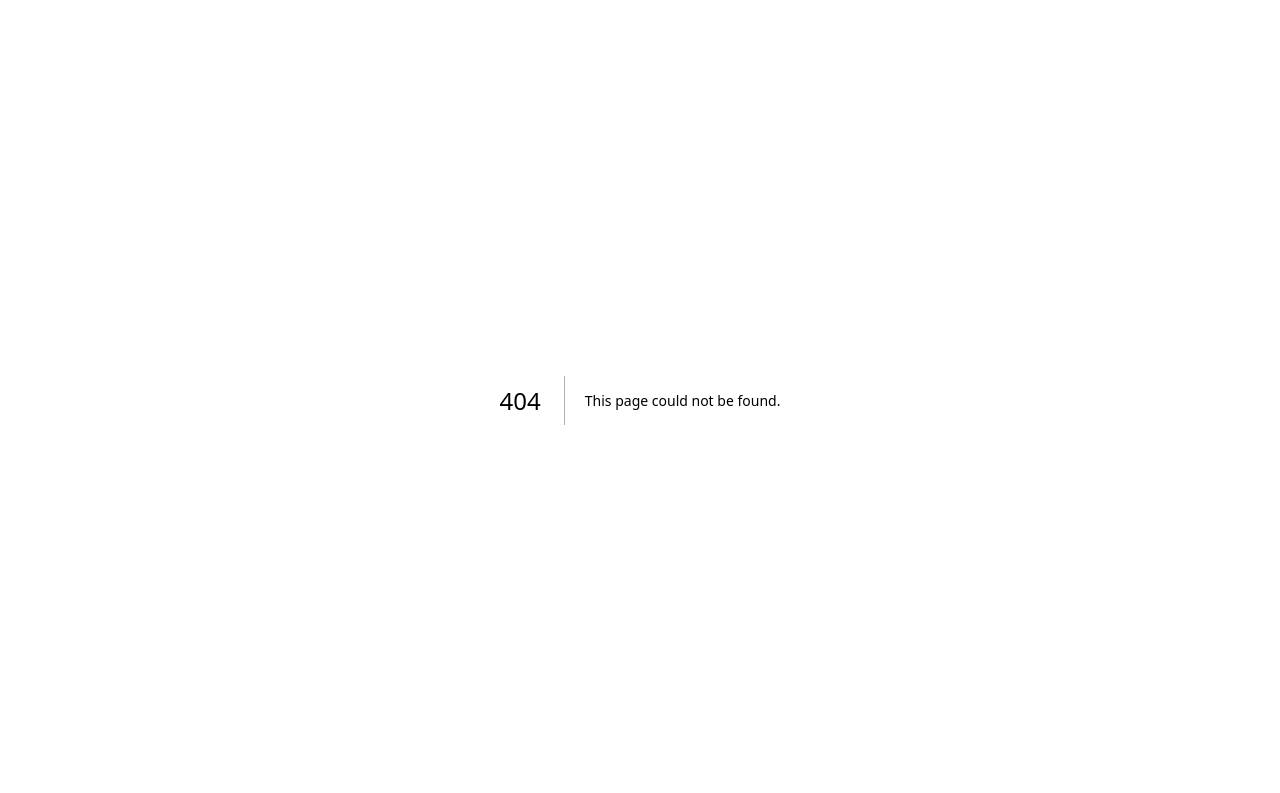
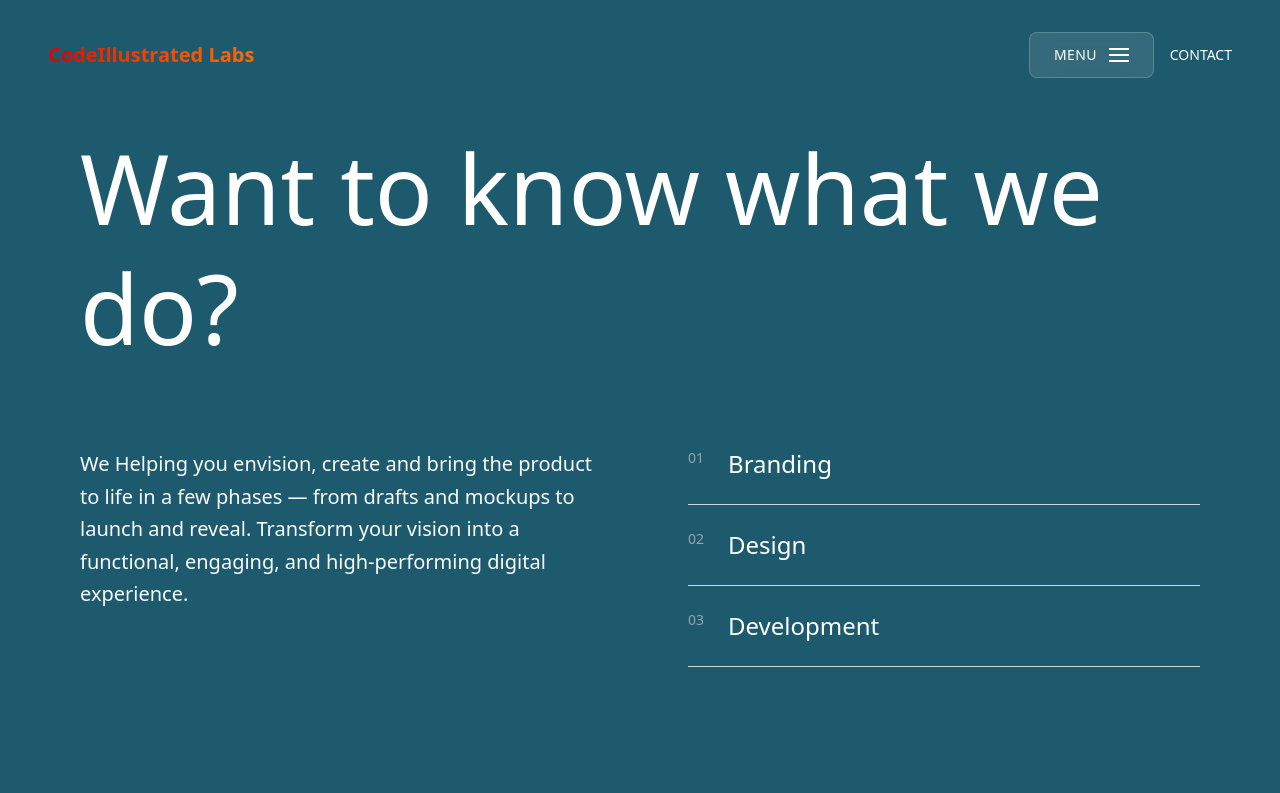
Before and after one commit to osaroDEV/codeillustrated-studios, a Next.js app: page /labs/services in a window 1280 px wide. Before the commit this address had no page. Shown: the top 793 px of the page. Built offline with nearby package versions, Linux system fonts and the light colour scheme.

Commit message:
redo layout, create Services && add image + content to Services

```diff
--- /dev/null
+++ b/app/ClientShell.tsx
@@ -0,0 +1,17 @@
+'use client';
+
+import { useState } from 'react';
+import Header from './components/Header';
+import Menu from './components/Menu';
+
+export default function ClientShell({ children }: { children: React.ReactNode }) {
+  const [isMenuOpen, setIsMenuOpen] = useState(false);
+
+  return (
+    <div className="relative min-h-screen overflow-hidden bg-black">
+      <Header onMenuClick={() => setIsMenuOpen(true)} />
+      <Menu isOpen={isMenuOpen} onClose={() => setIsMenuOpen(false)} />
+      {children}
+    </div>
+  );
+}
--- a/app/components/Header.tsx
+++ b/app/components/Header.tsx
@@ -1,4 +1,8 @@
 'use client';
+
+import Link from "next/link";
+
+
 
 interface HeaderProps {
   onMenuClick: () => void;
@@ -8,14 +12,14 @@ export default function Header({ onMenuClick }: HeaderProps) {
   return (
     <header className="fixed top-0 left-0 right-0 z-50 px-6 py-8 md:px-12">
       <div className="flex items-center justify-between">
-        <h1 className="lg:text-xl font-bold bg-linear-to-r from-red-600 to-orange-500 bg-clip-text text-transparent">
+        <Link href='/' className="lg:text-xl font-bold bg-linear-to-r from-red-600 to-orange-500 bg-clip-text text-transparent">
               CodeIllustrated Labs
-            </h1>
+        </Link>
 
         <div className="flex items-center gap-4">
           <button
             onClick={onMenuClick}
-            className="flex items-center gap-3 bg-white/10 backdrop-blur-md border border-white/20 rounded-full px-6 py-3 text-white hover:bg-white/20 transition-all duration-300"
+            className="flex items-center gap-3 bg-white/10 backdrop-blur-md border border-white/20 rounded-lg px-6 py-3 text-white hover:bg-white/20 transition-all duration-300"
             aria-label="Open menu"
           >
             <span className="text-sm font-medium tracking-wide">MENU</span>
--- a/app/components/Menu.tsx
+++ b/app/components/Menu.tsx
@@ -23,7 +23,7 @@ export default function Menu({ isOpen, onClose }: MenuProps) {
           <div className="flex items-center gap-4">
             <button
               onClick={onClose}
-              className="flex items-center gap-3 bg-white/10 backdrop-blur-md border border-white/20 rounded-full px-6 py-3 text-white hover:bg-white/20 transition-all duration-300"
+              className="flex items-center gap-3 bg-white/10 backdrop-blur-md border border-white/20 rounded-lg px-6 py-3 text-white hover:bg-white/20 transition-all duration-300"
               aria-label="Close menu"
             >
               <span className="text-sm font-medium tracking-wide">MENU</span>
@@ -77,7 +77,7 @@ export default function Menu({ isOpen, onClose }: MenuProps) {
               More
             </p>
             <ul className="space-y-3">
-              {['Culture', 'Careers', 'Services'].map((item) => (
+              {['Culture', 'Services'].map((item) => (
                 <li key={item}>
                   <a
                     href={`#${item.toLowerCase()}`}
--- a/app/layout.tsx
+++ b/app/layout.tsx
@@ -1,6 +1,7 @@
 import type { Metadata } from "next";
 import { Geist, Geist_Mono } from "next/font/google";
 import "./globals.css";
+import ClientShell from './ClientShell';
 
 const geistSans = Geist({
   variable: "--font-geist-sans",
@@ -27,7 +28,9 @@ export default function RootLayout({
       <body
         className={`${geistSans.variable} ${geistMono.variable} antialiased`}
       >
-        {children}
+        <ClientShell>
+          {children}
+        </ClientShell>
       </body>
     </html>
   );
--- a/app/page.tsx
+++ b/app/page.tsx
@@ -1,12 +1,6 @@
-'use client';
-
-import { useState } from 'react';
-import Header from './components/Header';
-import Menu from './components/Menu';
+import Link from 'next/link';
 
 export default function Home() {
-  const [isMenuOpen, setIsMenuOpen] = useState(false);
-
   return (
     <div className="relative min-h-screen overflow-hidden bg-black">
       <video
@@ -17,17 +11,12 @@ export default function Home() {
         className="absolute inset-0 w-full h-full object-cover"
       >
         <source
-          // src="https://player.vimeo.com/progressive_redirect/playback/785014447/rendition/1080p/file.mp4?loc=external&signature=5e9f6e52ad3b933f1f63e74cdc1e5f8b72d9bd2271b27c8f9c96b0cc82c07e09"
           src='/videos/sweep.mp4'
           type="video/mp4"
         />
       </video>
 
       <div className="absolute inset-0 bg-black/40"></div>
-
-      <Header onMenuClick={() => setIsMenuOpen(true)} />
-
-      <Menu isOpen={isMenuOpen} onClose={() => setIsMenuOpen(false)} />
 
       <main className="relative z-10 flex items-center justify-center min-h-screen px-6 py-32">
         <div className="text-center max-w-5xl">
@@ -39,78 +28,39 @@ export default function Home() {
         </div>
       </main>
 
-      <section id="about" className="relative z-10 bg-white py-20 md:py-32 px-6 md:px-12 lg:px-20">
+      <section id="about" className="relative z-10 bg-[#277890] py-20 md:py-32 px-6 md:px-12 lg:px-20">
         <div className="max-w-7xl mx-auto">
           <div className="grid lg:grid-cols-2 gap-16 lg:gap-24 items-start">
             <div>
-              <h3 className="text-4xl md:text-5xl lg:text-6xl font-light leading-tight mb-8 text-black">
+              <h3 className="text-4xl md:text-5xl lg:text-6xl font-light leading-tight mb-8 text-white">
                 We help businesses design, develop, and position their products as formidable solutions that inspire.
               </h3>
             </div>
 
             <div className="space-y-8">
               <div className="flex gap-6 pb-8 border-b border-gray-200">
-                <span className="text-sm font-medium text-gray-400 flex-shrink-0">01</span>
-                <h4 className="text-2xl md:text-3xl font-light text-black">User Research</h4>
+                <span className="text-sm font-medium text-gray-400 shrink-0">01</span>
+                <h4 className="text-2xl md:text-3xl font-light text-white">User Research</h4>
               </div>
 
               <div className="flex gap-6 pb-8 border-b border-gray-200">
-                <span className="text-sm font-medium text-gray-400 flex-shrink-0">02</span>
-                <h4 className="text-2xl md:text-3xl font-light text-black">Product Design</h4>
+                <span className="text-sm font-medium text-gray-400 shrink-0">02</span>
+                <h4 className="text-2xl md:text-3xl font-light text-white">Product Design</h4>
               </div>
 
               <div className="flex gap-6 pb-8 border-b border-gray-200">
-                <span className="text-sm font-medium text-gray-400 flex-shrink-0">03</span>
-                <h4 className="text-2xl md:text-3xl font-light text-black">Branding</h4>
+                <span className="text-sm font-medium text-gray-400 shrink-0">03</span>
+                <h4 className="text-2xl md:text-3xl font-light text-white">Branding</h4>
               </div>
 
               <div className="flex gap-6 pb-8 border-b border-gray-200">
-                <span className="text-sm font-medium text-gray-400 flex-shrink-0">04</span>
-                <h4 className="text-2xl md:text-3xl font-light text-black">Mobile & Web Development</h4>
+                <span className="text-sm font-medium text-gray-400 shrink-0">04</span>
+                <h4 className="text-2xl md:text-3xl font-light text-white">Mobile & Web Development</h4>
               </div>
 
-              <button className="w-full md:w-auto px-12 py-4 border border-black rounded-full text-sm font-medium tracking-wide hover:bg-black hover:text-white transition-all duration-300 mt-8">
+              <Link href='/services' className="w-full md:w-auto px-12 py-4 border border-black rounded-full text-sm font-medium tracking-wide hover:bg-black text-black hover:text-white transition-all duration-300 mt-8">
                 LEARN MORE
-              </button>
-            </div>
-          </div>
-        </div>
-      </section>
-
-      <section id="services" className="relative z-10 bg-gray-50 py-20 md:py-32 px-6 md:px-12 lg:px-20">
-        <div className="max-w-7xl mx-auto">
-          <div className="grid lg:grid-cols-2 gap-16 lg:gap-24 items-start">
-            <div>
-              <h3 className="text-5xl md:text-6xl lg:text-7xl font-light leading-tight text-black">
-                Want to know what we do?
-              </h3>
-            </div>
-
-            <div className="space-y-8">
-              <p className="text-lg md:text-xl leading-relaxed text-gray-700 mb-12">
-                We Helping you envision, create and bring the product to life in a few phases — from drafts and mockups to launch and reveal. Transform your vision into a functional, engaging, and high-performing digital experience.
-              </p>
-
-              <div className="space-y-6">
-                <div className="flex gap-6 pb-6 border-b border-gray-300">
-                  <span className="text-sm font-medium text-gray-400 flex-shrink-0">01</span>
-                  <h4 className="text-xl md:text-2xl font-normal text-black">Branding</h4>
-                </div>
-
-                <div className="flex gap-6 pb-6 border-b border-gray-300">
-                  <span className="text-sm font-medium text-gray-400 flex-shrink-0">02</span>
-                  <h4 className="text-xl md:text-2xl font-normal text-black">Design</h4>
-                </div>
-
-                <div className="flex gap-6 pb-6 border-b border-gray-300">
-                  <span className="text-sm font-medium text-gray-400 flex-shrink-0">03</span>
-                  <h4 className="text-xl md:text-2xl font-normal text-black">Development</h4>
-                </div>
-              </div>
-
-              <button className="w-full md:w-auto px-12 py-4 border border-black rounded-full text-sm font-medium tracking-wide hover:bg-black hover:text-white transition-all duration-300 mt-8">
-                GET IN TOUCH
-              </button>
+              </Link>
             </div>
           </div>
         </div>
--- /dev/null
+++ b/app/services/page.tsx
@@ -0,0 +1,48 @@
+import Image from 'next/image'
+import Img from '../../public/image.png'
+
+const page = () => {
+  return (
+    <section id="services" className="relative z-10 bg-[#1E5A6D] py-20 md:py-32 px-6 md:px-12 lg:px-20">
+        <div className="max-w-7xl mx-auto">
+          <div className="">
+            <div>
+              <h3 className="text-7xl md:text-6xl lg:text-8xl font-light leading-tight text-white">
+                Want to know what we do?
+              </h3>
+            </div>
+
+            <div className="mt-20 space-y-8 grid lg:grid-cols-2 gap-16 lg:gap-24 items-start">
+              <p className="text-lg md:text-xl leading-relaxed text-gray-50 mb-12">
+                We Helping you envision, create and bring the product to life in a few phases — from drafts and mockups to launch and reveal. Transform your vision into a functional, engaging, and high-performing digital experience.
+              </p>
+
+              <div className="space-y-6">
+                <div className="flex gap-6 pb-6 border-b border-gray-300">
+                  <span className="text-sm font-medium text-gray-400 shrink-0">01</span>
+                  <h4 className="text-xl md:text-2xl font-normal text-white">Branding</h4>
+                </div>
+
+                <div className="flex gap-6 pb-6 border-b border-gray-300">
+                  <span className="text-sm font-medium text-gray-400 shrink-0">02</span>
+                  <h4 className="text-xl md:text-2xl font-normal text-white">Design</h4>
+                </div>
+
+                <div className="flex gap-6 pb-6 border-b border-gray-300">
+                  <span className="text-sm font-medium text-gray-400 shrink-0">03</span>
+                  <h4 className="text-xl md:text-2xl font-normal text-white">Development</h4>
+                </div>
+              </div>
+
+              <button className="w-1/2 px-12 py-4 border border-gray-50 rounded-lg text-sm font-bold tracking-wide hover:bg-[#9B3037] hover:cursor-pointer hover:text-white transition-all duration-300">
+                GET IN TOUCH
+              </button>
+            </div>
+          </div>
+          <Image src={Img} alt='services image' width={1920} height={1080} className="mt-20 w-full rounded-xl shadow-lg object-cover" />
+        </div>
+      </section>
+  )
+}
+
+export default page
```
Also changed, not shown: public/image.png (added), 1 other file (tests, documents, lock files or other folders).
